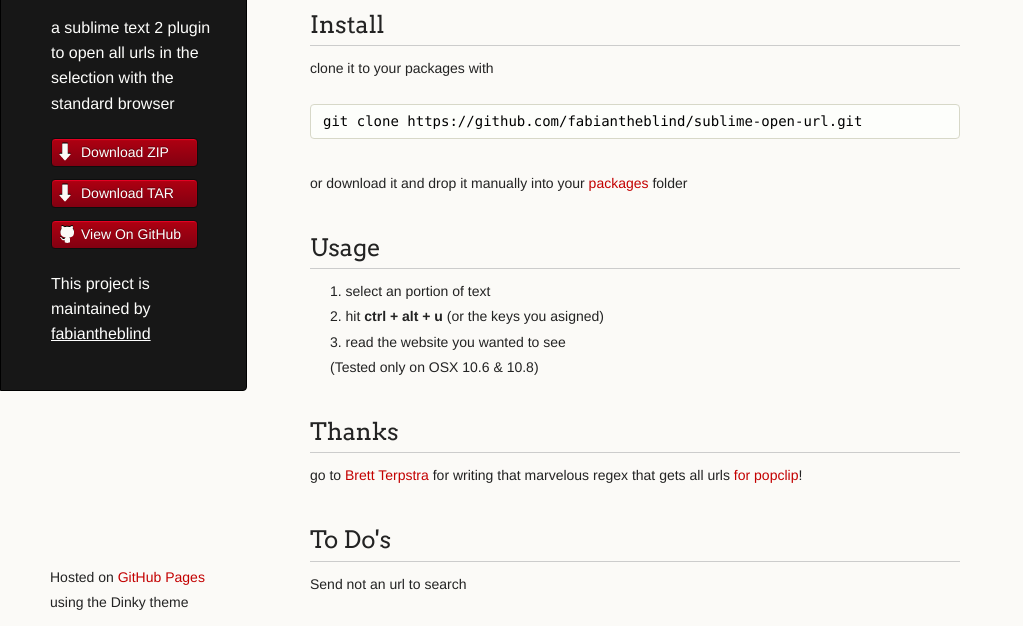
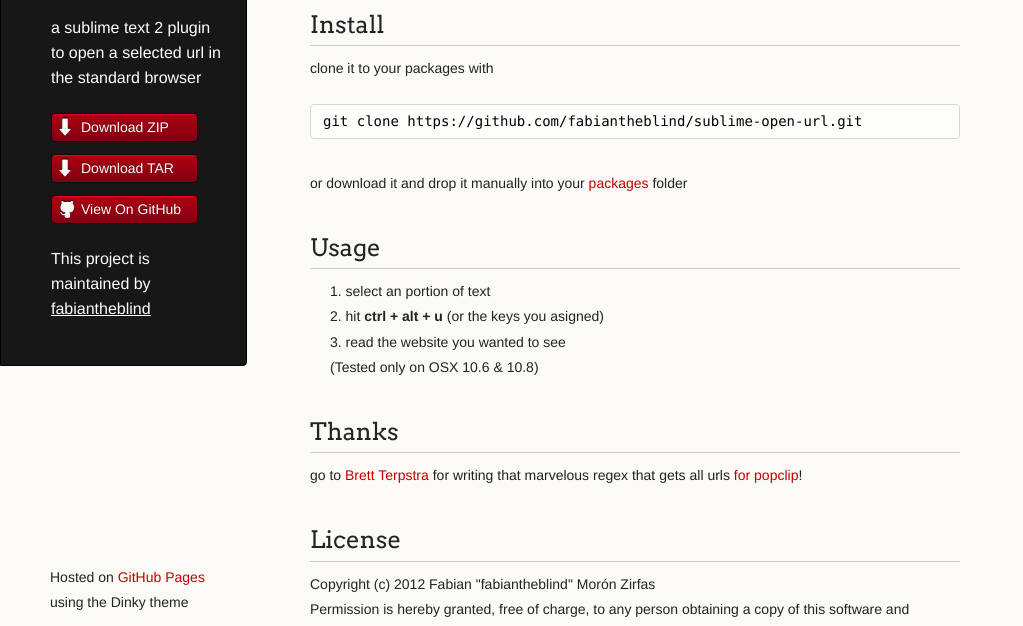
Before and after one commit to ff6347/sublime-open-url, a plain HTML site: page index.html in a window 1280 px wide. Shown: the part 153-779 px from the top of the page, without its empty margins (0-1023 px from the left). Drawn offline with Linux system fonts and the light colour scheme.

```diff
--- a/index.html
+++ b/index.html
@@ -17,7 +17,7 @@
     <div class="wrapper">
       <header>
         <h1 class="header">Sublime-open-url</h1>
-        <p class="header">a sublime text 2 plugin to open all urls in the selection with the standard browser</p>
+        <p class="header">a sublime text 2 plugin to open a selected url in the standard browser</p>
 
         <ul>
           <li class="download"><a class="buttons" href="https://github.com/fabiantheblind/sublime-open-url/zipball/master">Download ZIP</a></li>
@@ -57,10 +57,6 @@
 
 <p>go to <a href="http://brettterpstra.com/">Brett Terpstra</a> for writing that marvelous regex that gets all urls <a href="http://brettterpstra.com/openurls-popclip-extension/">for popclip</a>!</p>
 
-<h2>To Do's</h2>
-
-<p>Send not an url to search  </p>
-
 <h2>License</h2>
 
 <p>Copyright (c)  2012 Fabian "fabiantheblind" Morón Zirfas<br>
```
Also changed, not shown: params.json (+1 -1 lines).
